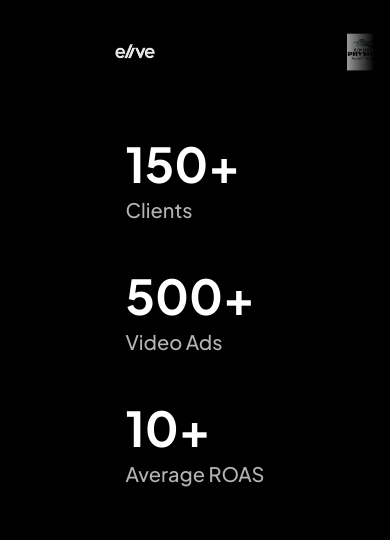
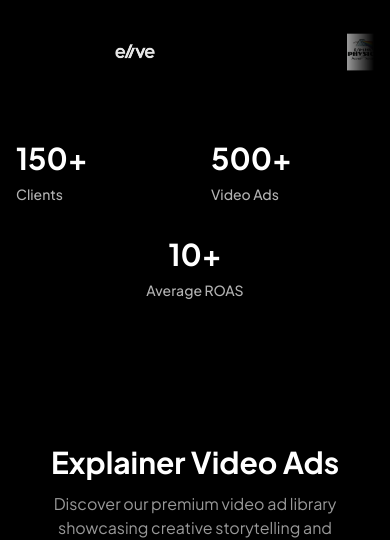
Before and after one commit to elevatexlab0248-create/usmann5, a React (Vite) app: page / in a window 390 px wide. Shown: the part 1208-1748 px from the top of the page. Built offline with nearby package versions, Linux system fonts and the light colour scheme.

Commit message:
Update mobile stats layout

```diff
--- a/src/components/ClientsSection.tsx
+++ b/src/components/ClientsSection.tsx
@@ -99,16 +99,18 @@
 
           {/* Right Side - Stats */}
           <div className="flex items-center justify-center lg:pl-12">
-            <div className="space-y-12">
+            <div className="grid grid-cols-2 gap-8 lg:flex lg:flex-col lg:space-y-12 w-full lg:w-auto">
               {stats.map((stat, index) => (
                 <div
                   key={index}
-                  className="group hover:scale-105 transition-transform duration-300"
+                  className={`group hover:scale-105 transition-transform duration-300 ${
+                    index === 2 ? 'col-span-2 flex flex-col items-center' : ''
+                  }`}
                 >
-                  <div className="text-5xl lg:text-6xl font-bold text-white mb-2 group-hover:text-[#4DC035] transition-colors duration-300">
+                  <div className="text-3xl lg:text-6xl font-bold text-white mb-2 group-hover:text-[#4DC035] transition-colors duration-300">
                     {stat.number}
                   </div>
-                  <div className="text-xl text-white/70 font-medium">
+                  <div className="text-sm lg:text-xl text-white/70 font-medium">
                     {stat.label}
                   </div>
                 </div>
```
